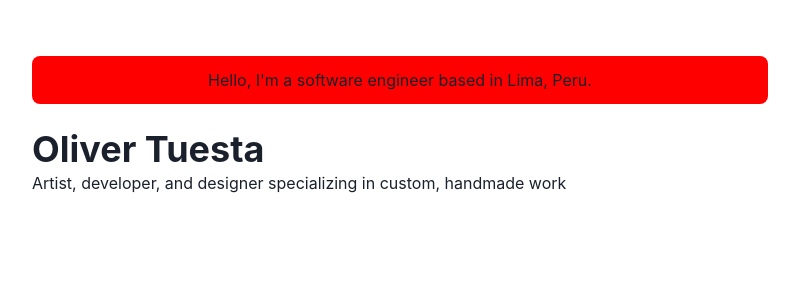
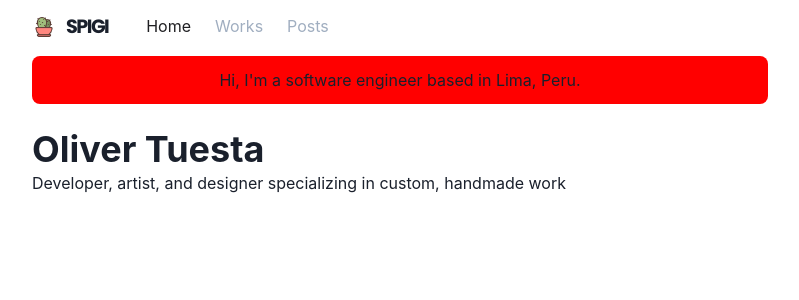
Before and after one commit to oliverTuesta/olivertuesta-homepage, a Next.js app: page / in a window 1280 px wide. Shown: the top 300 px of the page, without its empty margins (240-1039 px from the left). Built offline with nearby package versions, Linux system fonts and the light colour scheme.

Commit message:
feat: add navbar

```diff
--- a/package.json
+++ b/package.json
@@ -9,9 +9,11 @@
     "lint": "next lint"
   },
   "dependencies": {
+    "@chakra-ui/icons": "^2.0.13",
     "@chakra-ui/react": "^2.4.3",
     "@emotion/react": "^11.10.5",
     "@emotion/styled": "^11.10.5",
+    "@fontsource/poppins": "^4.5.10",
     "eslint": "8.29.0",
     "eslint-config-next": "13.0.6",
     "framer-motion": "^7.9.1",
--- a/pages/_app.js
+++ b/pages/_app.js
@@ -1,9 +1,24 @@
-import { ChakraProvider } from '@chakra-ui/react';
+import { ChakraProvider, Box } from '@chakra-ui/react';
+import Head from 'next/head';
+import Navbar from './components/navbar';
+import { withRouter } from 'next/router';
 
-function MyApp({ Component, pageProps }) {
+function MyApp({ Component, pageProps, router }) {
     return (
         <ChakraProvider>
-            <Component {...pageProps} />
+            <Box as="main" pb={8}>
+                <Head>
+                    <meta
+                        name="viewport"
+                        content="initial-scale=1.0, width=device-width"
+                    />
+                    <meta name="description" content="Oliver's homepage" />
+                    <link rel="icon" href="/favicon.ico" />
+                    <title>Oliver Tuesta - Homepage</title>
+                </Head>
+                <Navbar path={router.asPath} />
+                <Component {...pageProps} />
+            </Box>
         </ChakraProvider>
     );
 }
--- /dev/null
+++ b/pages/components/logo.js
@@ -0,0 +1,45 @@
+import Link from 'next/link';
+import Image from 'next/image';
+import { Text, useColorModeValue } from '@chakra-ui/react';
+import styled from '@emotion/styled';
+import '@fontsource/poppins/700.css';
+
+const LogoBox = styled.span`
+    font-weight: bold;
+    font-size: 1.5rem;
+    display: inline-flex;
+    align-items: center;
+    height: 30px;
+    line-height: 20px;
+    padding: 10px;
+
+    &:hover img {
+        transform: rotate(20deg);
+    }
+`;
+
+const Logo = () => {
+    const footPrintImg = `/images/cactus.png`;
+    return (
+        <Link href="/">
+            <LogoBox>
+                <Image
+                    src={footPrintImg}
+                    alt="footprint"
+                    width={20}
+                    height={20}
+                />
+                <Text
+                    color={useColorModeValue('gray.800', 'whiteAlpha.900')}
+                    fontFamily="Poppins"
+                    fontSize="1.2rem"
+                    ml={3}
+                >
+                    SPIGI
+                </Text>
+            </LogoBox>
+        </Link>
+    );
+};
+
+export default Logo;
--- /dev/null
+++ b/pages/components/navbar.js
@@ -0,0 +1,87 @@
+import Logo from './logo';
+import NextLink from 'next/link';
+
+import {
+    Box,
+    Container,
+    Link,
+    Stack,
+    Heading,
+    Flex,
+    Menu,
+    MenuItem,
+    MenuList,
+    MenuButotn,
+    IconButton,
+    useColorModeValue,
+} from '@chakra-ui/react';
+
+import { HumburgerIcon } from '@chakra-ui/icons';
+
+const LinkItem = ({ href, path, children }) => {
+    const active = path === href;
+    const inactiveColor = useColorModeValue('gray.400', 'whiteAlpha.900');
+    return (
+        <Link
+            as={NextLink}
+            align="center"
+            href={href}
+            px={2}
+            bg={active ? 'glassTeal' : undefined}
+            color={active ? '#202023' : inactiveColor}
+        >
+            {children}
+        </Link>
+    );
+};
+
+const Navbar = (props) => {
+    const { path } = props;
+    return (
+        <Box
+            position="fixed"
+            as="nav"
+            w="100%"
+            bg={useColorModeValue('#ffffff40', '#20202380')}
+            style={{ backdropFilter: 'blur(10px)' }}
+            zIndex={1}
+            {...props}
+        >
+            <Container
+                display="flex"
+                p={2}
+                maxW="container.md"
+                wrap="wrap"
+                align="center"
+                justify="space-between"
+            >
+                <Flex align="center" mr={5}>
+                    <Heading as="h1" size="lg" letterSpacing={'tighter'}>
+                        <Logo />
+                    </Heading>
+                </Flex>
+
+                <Stack
+                    direction={{ base: 'column', md: 'row' }}
+                    display={{ base: 'none', md: 'flex' }}
+                    width={{ base: 'full', md: 'auto' }}
+                    alignItems="center"
+                    flexGrow={1}
+                    mt={{ base: 4, md: 0 }}
+                >
+                    <LinkItem href="/" path={path}>
+                        Home
+                    </LinkItem>
+                    <LinkItem href="/works" path={path}>
+                        Works
+                    </LinkItem>
+                    <LinkItem href="/posts" path={path}>
+                        Posts
+                    </LinkItem>
+                </Stack>
+            </Container>
+        </Box>
+    );
+};
+
+export default Navbar;
--- a/pages/index.js
+++ b/pages/index.js
@@ -1,21 +1,10 @@
-import Head from 'next/head';
 import { Box, Container, Heading } from '@chakra-ui/react';
 
-export default function Home() {
+const Home = () => {
     return (
-        <Box as="main" pb={8}>
-            <Head>
-                <meta
-                    name="viewport"
-                    content="initial-scale=1.0, width=device-width"
-                />
-                <meta name="description" content="Oliver's homepage" />
-                <link rel="icon" href="/favicon.ico" />
-                <title>Oliver Tuesta - Homepage</title>
-            </Head>
         <Container maxW="container.md" pt={14}>
             <Box borderRadius="lg" bg="red" p={3} mb={6} align="center">
-                    Hello, I&apos;m a software engineer based in Lima, Peru.
+                Hi, I&apos;m a software engineer based in Lima, Peru.
             </Box>
             <Box display={{ md: 'flex' }}>
                 <Box flexGrow={1}>
@@ -23,12 +12,13 @@ export default function Home() {
                         Oliver Tuesta
                     </Heading>
                     <p>
-                            Artist, developer, and designer specializing in
-                            custom, handmade work
+                        Developer, artist, and designer specializing in custom,
+                        handmade work
                     </p>
                 </Box>
             </Box>
         </Container>
-        </Box>
     );
-}
+};
+
+export default Home;
--- /dev/null
+++ b/pages/posts.js
@@ -0,0 +1,5 @@
+const Posts = (props) => {
+    return <h1>Works</h1>;
+};
+
+export default Posts;
--- /dev/null
+++ b/pages/works.js
@@ -0,0 +1,5 @@
+const Works = (props) => {
+    return <h1>Works</h1>;
+};
+
+export default Works;
```
Also changed, not shown: pages/components/home.js (added), public/images/cactus.png (added), 1 other file (tests, documents, lock files or other folders). Lines whose indentation alone changed are shown as unchanged.
